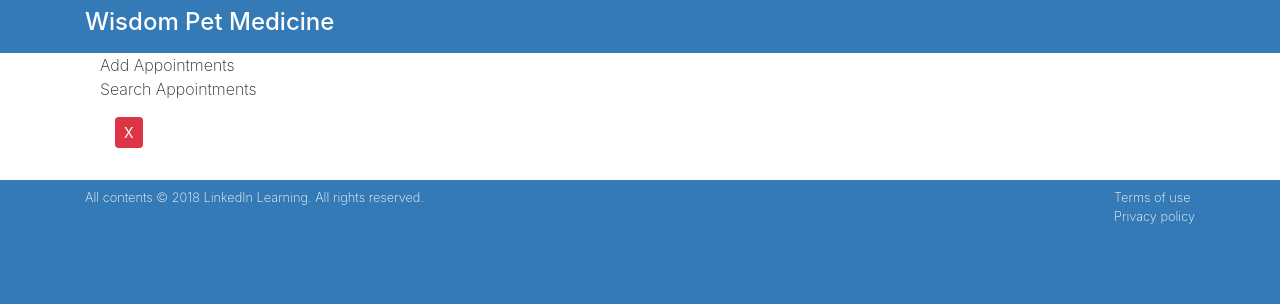
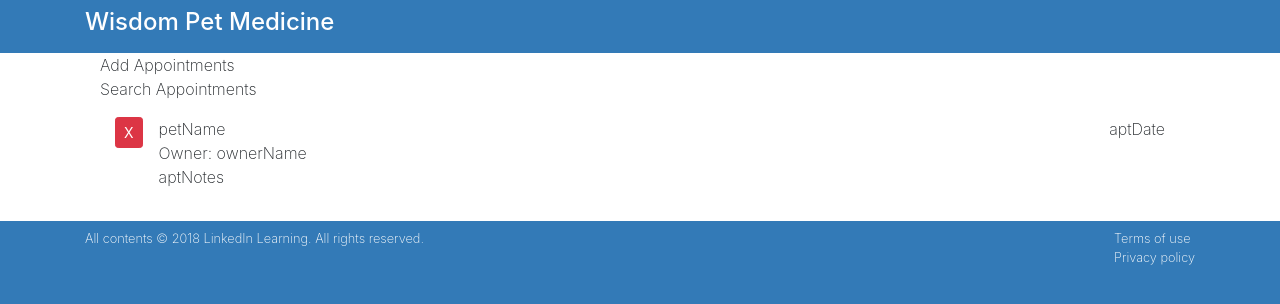
Before and after one commit to liquidsword/Auden-Pet-Clinic, a React (Create React App) app in the folder interface/: page / in a window 1280 px wide. Shown: the top 304 px of the page. Built offline with nearby package versions, Linux system fonts and the light colour scheme.

Commit message:
updated listAppointment components

```diff
--- a/interface/src/components/ListAppointments.js
+++ b/interface/src/components/ListAppointments.js
@@ -15,6 +15,18 @@ class ListAppointments extends Component {
                         <button className= "pet-delete btn btn-sm btn-danger">X</button>
                     </div>
 
+                    <div className="pet-info media-body">
+                        <div className="pet-head d-flex">
+                            <span className="pet-name">petName</span>
+                            <span className="apt-date ml-auto">aptDate</span>
+                        </div>
+
+                    <div className="owner-name">
+                        <span className="label-item">Owner: </span>
+                        <span>ownerName</span>
+                    </div>
+                    <div className="apt-notes">aptNotes</div>
+                    </div>
                 </div>
             </div>
         )
```
Also changed, not shown: 1 other file (tests, documents, lock files or other folders).
